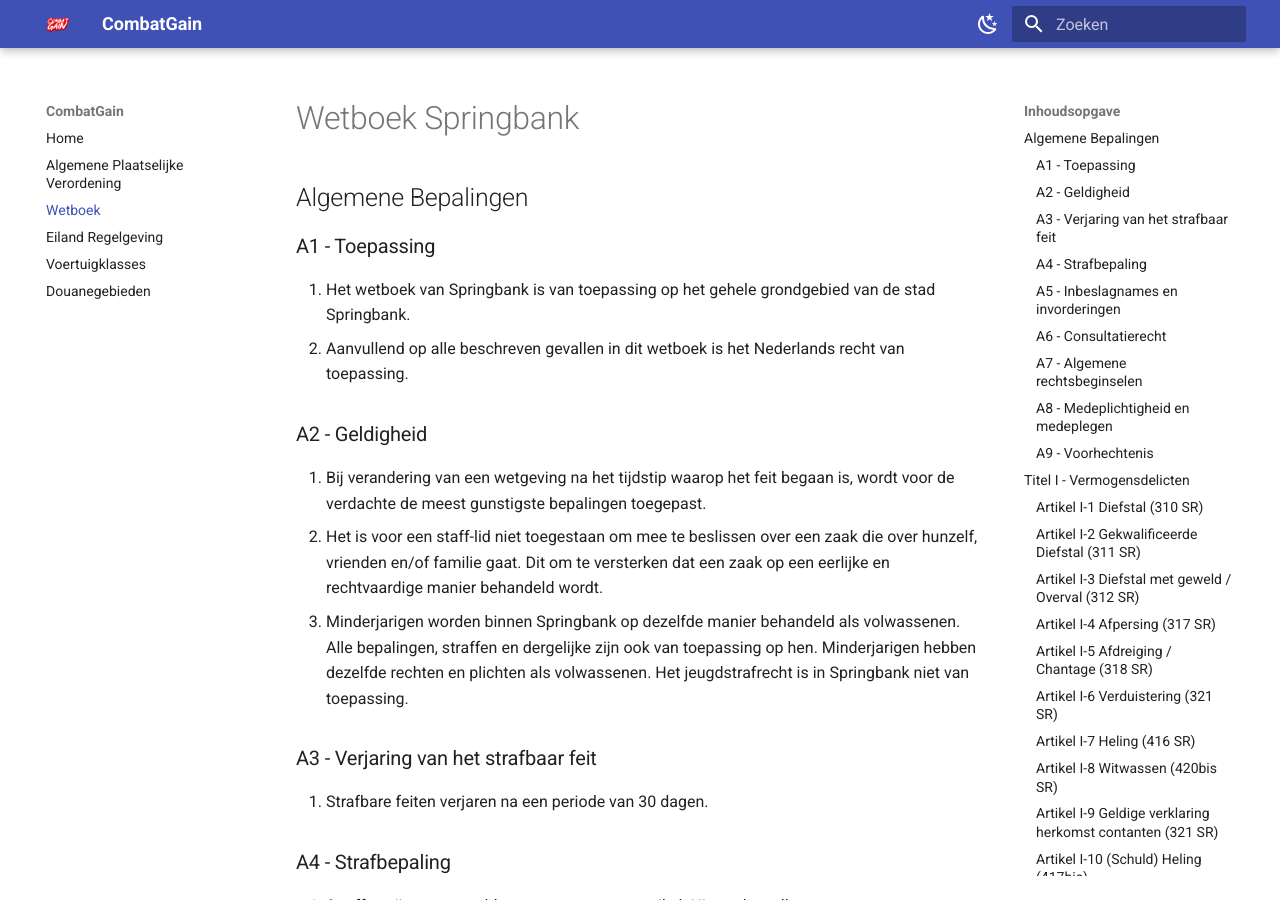
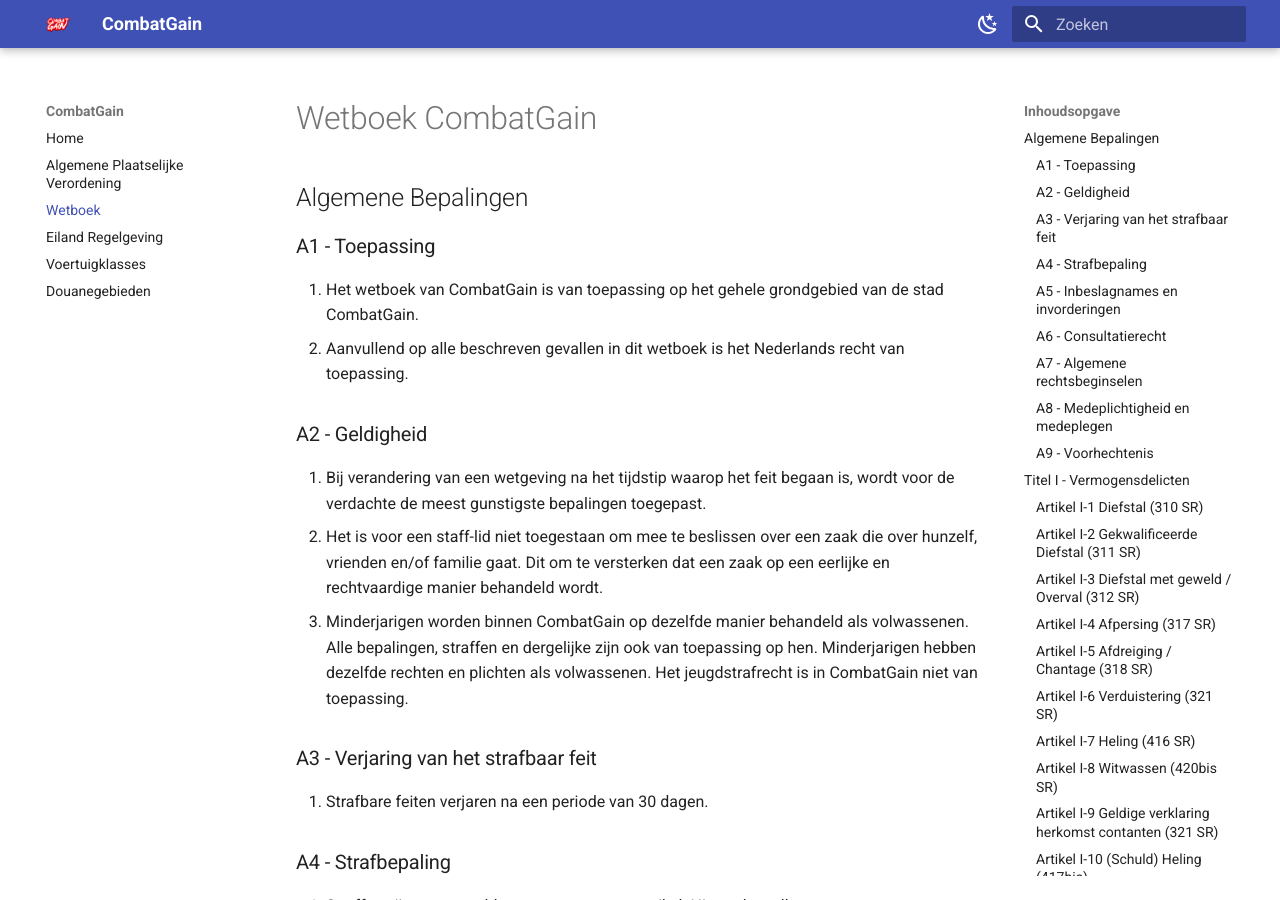
Before and after one commit to CombatGainProduction/cg-apv, an MkDocs documentation site: the page built from docs/wetboek.md, in a window 1280 px wide and 900 px high. Built offline with MkDocs 1.6.1 and Material for MkDocs 9.7.7, drawn with Linux system fonts in a browser that asks for light colours; comment, search, counter and statistics services are not loaded; some of the changed text lies outside the part shown.

Commit message:
Rename 'Wetboek Springbank' to 'Wetboek CombatGain'

```diff
--- a/docs/wetboek.md
+++ b/docs/wetboek.md
@@ -1,17 +1,17 @@
-# Wetboek Springbank
+# Wetboek CombatGain
 
 ## Algemene Bepalingen
 
 ### A1 - Toepassing
 
-1. Het wetboek van Springbank is van toepassing op het gehele grondgebied van de stad Springbank.
+1. Het wetboek van CombatGain is van toepassing op het gehele grondgebied van de stad CombatGain.
 2. Aanvullend op alle beschreven gevallen in dit wetboek is het Nederlands recht van toepassing.
 
 ### A2 - Geldigheid
 
 1. Bij verandering van een wetgeving na het tijdstip waarop het feit begaan is, wordt voor de verdachte de meest gunstigste bepalingen toegepast.
 2. Het is voor een staff-lid niet toegestaan om mee te beslissen over een zaak die over hunzelf, vrienden en/of familie gaat. Dit om te versterken dat een zaak op een eerlijke en rechtvaardige manier behandeld wordt.
-3. Minderjarigen worden binnen Springbank op dezelfde manier behandeld als volwassenen. Alle bepalingen, straffen en dergelijke zijn ook van toepassing op hen. Minderjarigen hebben dezelfde rechten en plichten als volwassenen. Het jeugdstrafrecht is in Springbank niet van toepassing.
+3. Minderjarigen worden binnen CombatGain op dezelfde manier behandeld als volwassenen. Alle bepalingen, straffen en dergelijke zijn ook van toepassing op hen. Minderjarigen hebben dezelfde rechten en plichten als volwassenen. Het jeugdstrafrecht is in CombatGain niet van toepassing.
 
 ### A3 - Verjaring van het strafbaar feit
 
@@ -49,7 +49,7 @@
     8. Er kan alleen in beroep gegaan worden tegen een inbeslagname door middel van een advocaat. Het voertuig kan er alleen uitgehaald worden als er een advocaat betrokken is, of d.m.v. het klachtenformulier.
     9. Uitzonderingsgrond voor teruggave van het voertuig is, indien het een voertuig betreft zoals omschreven in Artikel III-14 Illegale voertuigen of indien een voertuig voor de vierde keer in beslag wordt genomen. In dit geval zal het voertuig worden vernietigd of verkocht. Ook voertuigen die langer dan veertien (14) dagen in de opslag staan, zullen worden vernietigd of verkocht. Dit laatste geldt niet indien er bezwaar is aangetekend via het klachtenformulier van de politie of van de KMar.
 3. Geldige redenen voor inbeslagname zijn:
-    1. Plegen van een strafbaar feit uit het wetboek van Springbank waarbij het goed direct of indirect betrokken is, behalve fout parkeren en een snelheidsovertreding met uitzondering zoals beschreven in lid E van dit artikel;
+    1. Plegen van een strafbaar feit uit het wetboek van CombatGain waarbij het goed direct of indirect betrokken is, behalve fout parkeren en een snelheidsovertreding met uitzondering zoals beschreven in lid E van dit artikel;
     2. Plegen van een misdrijf uit de Nederlandse wetgeving waarbij het goed direct of indirect betrokken is;
     3. Niet stoppen voor stopteken gegeven door middel van een politietransparant of rode lamp;
     4. Niet voldoen aan (verkeers)aanwijzing van bevoegde en als zodanig kenbare opsporingsambtenaar;
@@ -344,7 +344,7 @@ Een terroristisch misdrijf/daad houdt in dat er sprake is van de intentie om de
 
 ### Artikel II-11 – Succesvolle uitbraak
 
-Van een succesvolle uitbraak is sprake wanneer een persoon erin slaagt zichzelf of een ander te bevrijden uit een gevangenis, politiebureau of andere door de overheid aangewezen detentielocatie binnen Springbank.
+Van een succesvolle uitbraak is sprake wanneer een persoon erin slaagt zichzelf of een ander te bevrijden uit een gevangenis, politiebureau of andere door de overheid aangewezen detentielocatie binnen CombatGain.
 
 Het verlenen van hulp, ondersteuning of facilitering bij een succesvolle uitbraak zal leiden tot strafvermindering met 33% op onderstaande veroordeling.
 
```
